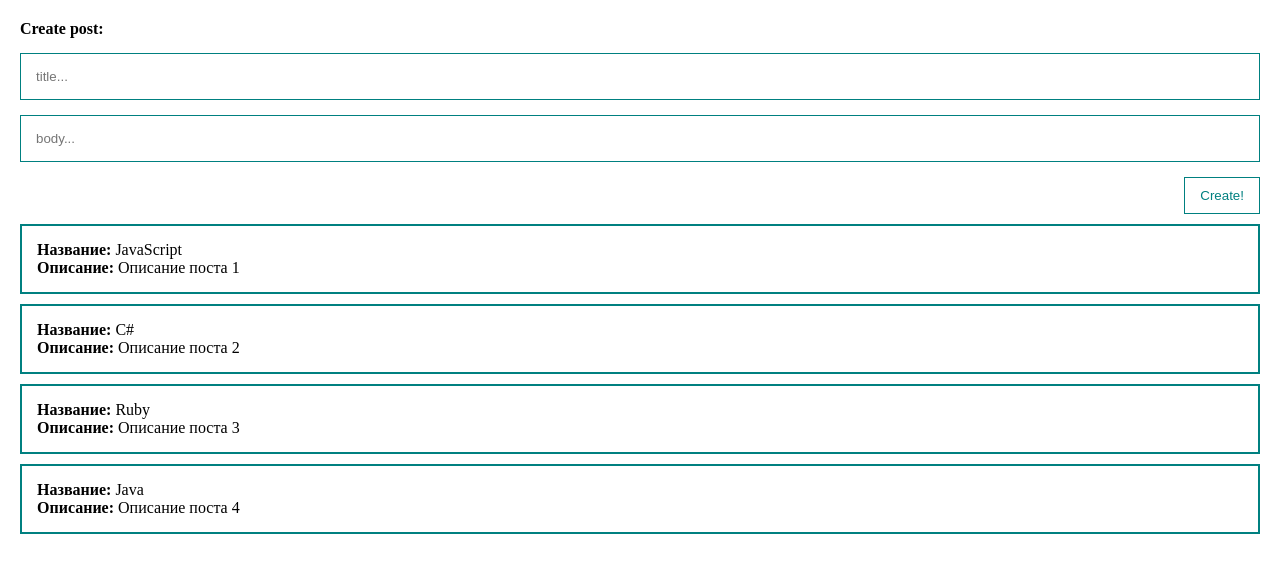
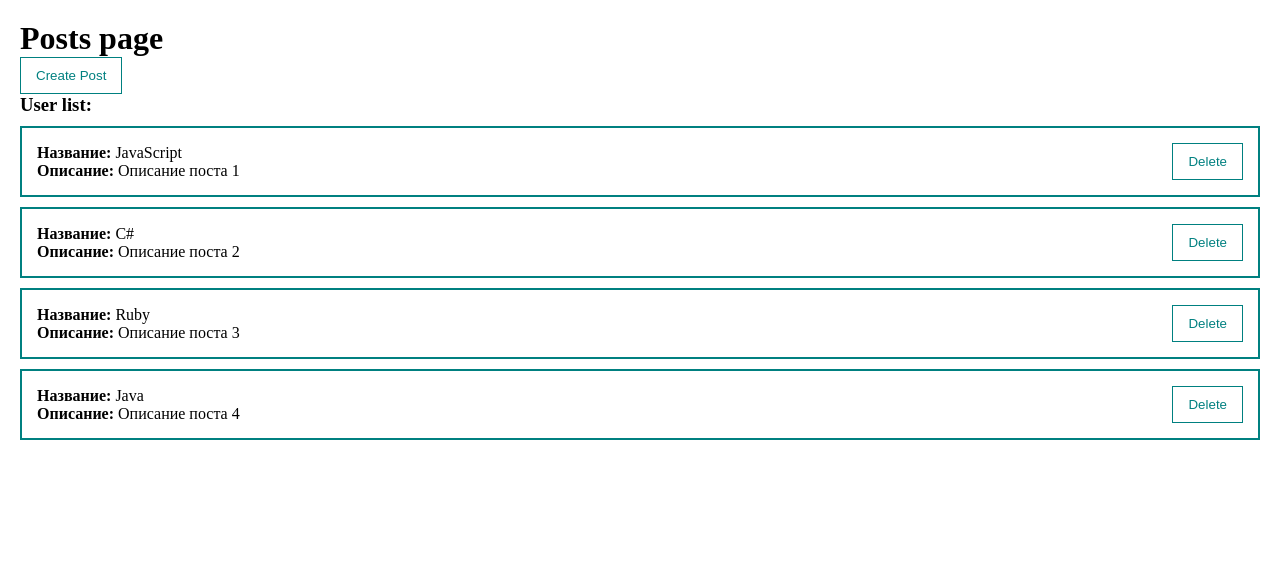
Before and after one commit to alligator2d/to-Do-Vue, a Vue app: page / in a window 1280 px wide. Shown: the top 572 px of the page. Built offline with nearby package versions, Linux system fonts and the light colour scheme.

Commit message:
four commit

```diff
--- a/index.html
+++ b/index.html
@@ -8,7 +8,7 @@
   </head>
   <body>
     <div id="app">
-		//app
+
 	</div>
     <script type="module" src="/src/main.js"></script>
   </body>
--- a/src/App.vue
+++ b/src/App.vue
@@ -1,24 +1,34 @@
 <template>
 
 	<div class="app">
-
-		<post-form
-			@create="createPost"
-		/>
+		<h1>Posts page</h1>
+		<my-button @click="showDialog">Create Post</my-button>
+		<my-dialog v-model:show="dialogVisible">
+			<post-form
+				@create="createPost"
+			/>
+		</my-dialog>
 
 		<post-list
 			:posts="posts"
+			@remove="removePost"
 		/>
 	</div>
+
 </template>
 
 <script>
 import PostList from "./components/PostList.vue";
 import PostForm from "./components/PostForm.vue";
+import PostItem from "./components/PostItem.vue";
+import MyButton from "./components/UI/MyButton.vue";
+import MyDialog from "./components/UI/MyDialog.vue";
 
 export default {
 	components: {
-		PostList, PostForm
+		MyButton,
+		MyDialog,
+		PostList, PostForm, PostItem
 	},
 	data() {
 		return {
@@ -27,15 +37,23 @@
 				{ id: 2, title: "C#", body: "Описание поста 2" },
 				{ id: 3, title: "Ruby", body: "Описание поста 3" },
 				{ id: 4, title: "Java", body: "Описание поста 4" }
-			]
+			],
+			dialogVisible: false,
 
 		};
 	},
 	methods: {
 		createPost(post) {
 			console.log(post);
-			this.posts.push(post)
-		}
+			this.posts.push(post);
+		},
+		removePost(post) {
+			this.posts = this.posts.filter(p => p.id !== post.id);
+		},
+		showDialog() {
+			this.dialogVisible = true;
+		},
+
 
 	}
 };
@@ -52,6 +70,4 @@
 .app {
 	padding: 20px;
 }
-
-
 </style>
--- a/src/components/PostForm.vue
+++ b/src/components/PostForm.vue
@@ -1,66 +1,49 @@
 <template>
 	<form @submit.prevent>
 		<h4>Create post:</h4>
-		<input
+		<my-input
 			v-model="post.title"
-			class="input"
 			type="text"
-			placeholder="title...">
-		<input
-			v-model="post.body"
-			class="input"
-			type="text"
-			placeholder="body...">
-		<button
-			class="btn"
-			@click="createPost">Create!
-		</button>
+			placeholder="title..."
+		/>
+			<my-input
+				v-model="post.body"
+				type="text"
+				placeholder="body..."
+			/>
+				<my-button
+					style="align-self: flex-end; margin-top: 15px;"
+					@click="createPost">Create!
+				</my-button>
 	</form>
 </template>
 
 <script>
+
 export default {
+
 	data() {
 		return {
 			post: {
 				title: "",
-				body: "",
+				body: ""
 			}
 		};
 	},
 	methods: {
 		createPost() {
-
 			this.id = Date.now();
-			this.$emit('create', this.post)
+			this.$emit("create", this.post);
 			this.post = {
 				title: "",
-				body: "",
-			}
+				body: ""
+			};
 		}
 	}
 };
 </script>
 
 <style scoped>
-.input {
-	width: 100%;
-	border: 1px solid teal;
-	padding: 15px 15px;
-	margin-top: 15px;
-}
-
-.btn {
-	margin-top: 15px;
-	cursor: pointer;
-	align-self: flex-end;
-	padding: 10px 15px;
-	background: none;
-	color: teal;
-	border: 1px solid teal;
-
-}
-
 form {
 	display: flex;
 	flex-direction: column;
--- /dev/null
+++ b/src/components/PostItem.vue
@@ -0,0 +1,36 @@
+<template>
+	<div class="post">
+		<div>
+			<div><strong>Название: </strong>{{ post.title }}</div>
+			<div><strong>Описание: </strong>{{ post.body }}</div>
+		</div>
+		<div class="post__btns">
+			<my-button @click="$emit('remove', post)">Delete</my-button>
+		</div>
+
+	</div>
+</template>
+
+<script>
+
+
+export default {
+	props: {
+		post: {
+			type: Object,
+			required: true,
+		}
+	}
+};
+</script>
+
+<style scoped>
+.post {
+	padding: 15px;
+	border: 2px solid teal;
+	margin-top: 10px;
+	display: flex;
+	align-items: center;
+	justify-content: space-between;
+}
+</style>
--- a/src/components/PostList.vue
+++ b/src/components/PostList.vue
@@ -1,27 +1,33 @@
 <template>
-	<div class="post" v-for="post in posts">
-		<div><strong>Название: </strong>{{ post.title }}</div>
-		<div><strong>Описание: </strong>{{ post.body }}</div>
-
+	<div v-if="posts.length>0">
+		<h3>User list:</h3>
+		<post-item
+			v-for="post in posts"
+			:post="post"
+			:key="post.id"
+			@remove="$emit('remove', post)"
+		/>
 	</div>
+	<h2 v-else style="color: red">Empty list =(</h2>
 </template>
 
 <script>
+import PostItem from "./PostItem.vue";
+
 export default {
-	props:{
+	components: {
+		PostItem
+	},
+	props: {
 		posts: {
 			type: Array,
-			required: true,
+			required: true
 
 		}
-	},
+	}
 };
 </script>
 
 <style scoped>
-.post {
-  padding: 15px;
-  border: 2px solid teal;
-  margin-top: 10px;
-}
+
 </style>
--- /dev/null
+++ b/src/components/UI/MyButton.vue
@@ -0,0 +1,21 @@
+<template>
+	<button class="btn">
+	<slot></slot>
+	</button>
+</template>
+
+<script>
+export default {
+	name: 'my-button',
+};
+</script>
+
+<style>
+.btn {
+	cursor: pointer;
+	padding: 10px 15px;
+	background: none;
+	color: teal;
+	border: 1px solid teal;
+}
+</style>
--- /dev/null
+++ b/src/components/UI/MyDialog.vue
@@ -0,0 +1,46 @@
+<template>
+	<div class="dialog" v-if="show" @click.stop="hideDialog">
+	<div @click.stop class="dialog__content">
+		<slot></slot>
+	</div>
+	</div>
+</template>
+
+<script>
+export default {
+	name: 'my-dialog',
+	props: {
+		show: {
+			type: Boolean,
+			default: false,
+
+		}
+	},
+	methods: {
+		hideDialog() {
+			this.$emit('update:show', false)
+}
+	}
+};
+</script>
+
+<style>
+.dialog {
+	top: 0;
+	bottom: 0;
+	right: 0;
+	left: 0;
+	background: rgba(0, 0, 0, 0.5);
+	position: fixed;
+	display: flex;
+
+}
+.dialog__content {
+	margin: auto;
+	background: white;
+	border-radius: 12px;
+	min-height: 50px;
+	min-width: 300px;
+	padding: 20px;
+}
+</style>
--- /dev/null
+++ b/src/components/UI/MyInput.vue
@@ -0,0 +1,26 @@
+<template>
+	<input :value="modelValue" @input="updateInput" class="input" type="text">
+</template>
+
+<script>
+export default {
+	name: 'my-input',
+	props: {
+		modelValue: [String, Number],
+	},
+	methods: {
+		updateInput (event) {
+			this.$emit('update:modelValue', event.target.value);
+		}
+	}
+};
+</script>
+
+<style>
+.input {
+	width: 100%;
+	border: 1px solid teal;
+	padding: 15px 15px;
+	margin-top: 15px;
+}
+</style>
--- /dev/null
+++ b/src/components/UI/index.js
@@ -0,0 +1,6 @@
+import MyButton from "./MyButton.vue";
+import MyInput from './MyInput.vue';
+import MyDialog from "./MyDialog.vue";
+export default [
+	MyButton, MyInput, MyDialog
+]
--- a/src/main.js
+++ b/src/main.js
@@ -1,5 +1,11 @@
 import { createApp } from "vue";
 import App from "./App.vue";
+import components from './components/UI';
 
+const app = createApp(App)
 
-createApp(App).mount("#app");
+components.forEach(component => {
+	app.component(component.name, component)
+})
+
+app.mount("#app");
```
